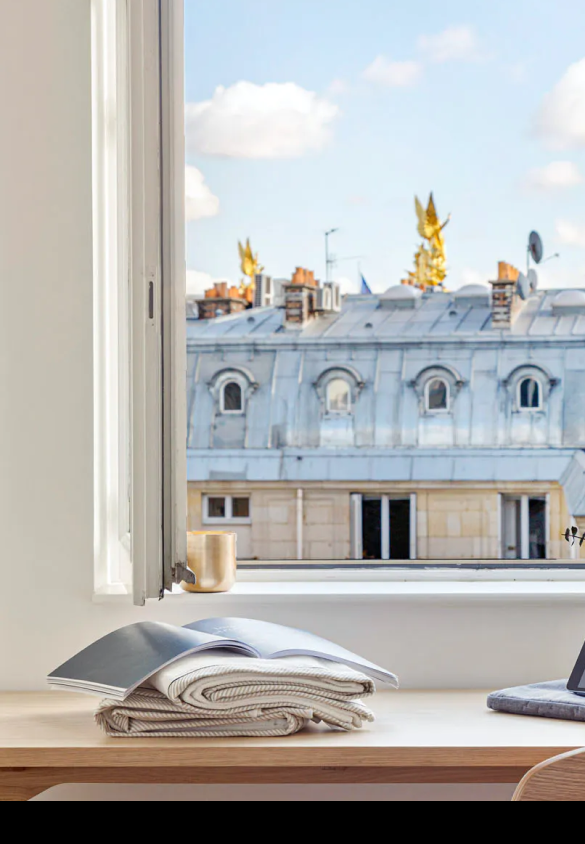
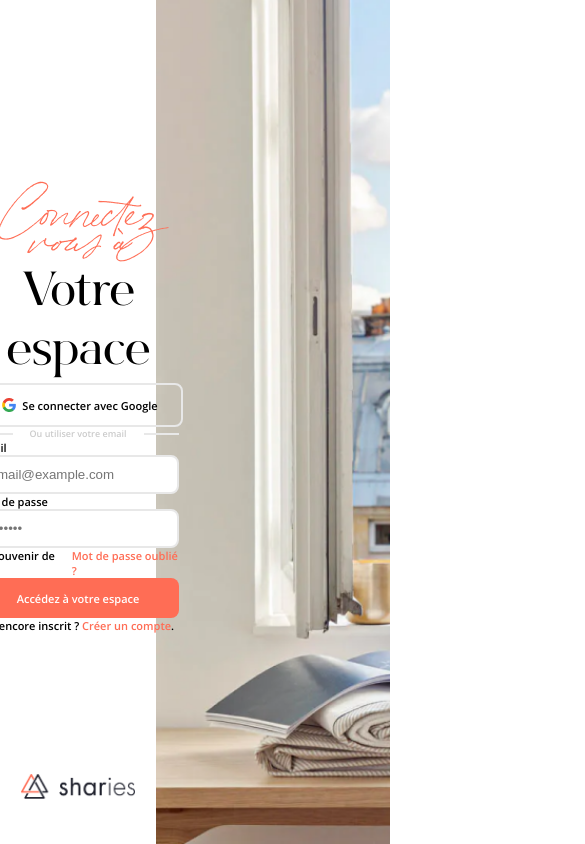
Before and after one commit to williamandrieu/sharies-test, a React (Create React App) app: page / in a window 390 px wide. Shown: the top 844 px of the page, 585 px wide, since content can reach past the window. Built offline with nearby package versions, Linux system fonts and the light colour scheme; no server answers.

Commit message:
Login page not responsive

```diff
--- a/src/App.css
+++ b/src/App.css
@@ -1,6 +1,4 @@
-.App {
-  text-align: center;
-}
+@import url('https://fonts.googleapis.com/css2?family=Open+Sans:wght@300;400;600;700&display=swap');
 
 @font-face {
   font-family: 'Bon Vivant Family Serif';
@@ -27,17 +25,192 @@
   font-style: italic;
 }
 
-body, html {
+body, html, #root,.App, .login{
   height: 100%;
   width: 100%;
-  background-color: black;
 }
 
 .login {
+  display: flex;
+  flex-direction: row;
+}
+
+
+.split-left{
+  width: 40%;
+  display: flex;
+  justify-content: center;
+  align-items: center;
+  position: relative;
+}
+
+.split-right{
+  width: 60%;
+}
+
+login-background-container {
+  width: 100%;
   height: 100%;
 }
 
-.loginbackground-image {
+.login-content{
+  width: 350px;
+  display: flex;
+  flex-direction: column;
+}
+
+.login-title{
   width: 100%;
+  text-align: center;
+}
+
+.title-hand{
+  font-family: 'Bon Vivant Family Script';
+  font-size: 48px;
+  line-height: 27px;
+  color: #FF6D55;
+
+}
+
+.title-serif{
+  font-family: 'Bon Vivant Family Serif';
+  font-size: 48px;
+  line-height: 59px;
+  color: black;
+  font-weight: bold;
+}
+
+.login-google-button{
+  width: 100%;
+  height: 40px;
+  border: 2px solid #E8E8E8;
+  border-radius: 8px;
+  display: flex;
+  justify-content: center;
+  align-items: center;
+  cursor: pointer;
+}
+
+.login-google-button > div{
+  font-family: 'Open Sans';
+  font-weight: 600;
+  color: black;
+  font-size: 11px;
+  display: flex;
+  justify-content: center;
+  align-items: center;
+}
+
+.login-google-button > div > img{
+  margin-right: 6px;
+}
+
+.separator-email{
+  width: 100%;
+  display: flex;
+  flex-direction: row;
+  align-items: center;
+}
+
+.separator-dash{
+  height: 2px;
+  background-color: #E8E8E8;
+  flex-grow: 1;
+}
+
+.separator-text{
+  font-family: 'Open Sans';
+  font-weight: 600;
+  color: #CBCBCB;
+  font-size: 9px;
+  justify-content: space-evenly;
+  padding: 0 17px;
+}
+
+.input-wrapper{
+  display: flex;
+  flex-direction: column;
+  justify-content: start;
+  text-align:start;
+}
+
+.input-wrapper > label{
+  font-family: 'Open Sans';
+  font-style: normal;
+  font-weight: 600;
+  font-size: 11px;
+  color: black;
+}
+
+.input-wrapper > input{
+    outline: none;
+    border: 2px solid #E8E8E8;
+    border-radius: 8px;
+    padding: 10px;
+}
+
+.input-wrapper > input:focus {
+  border: 2px solid #FF6D55;
+}
+
+.login-bottom-options{
+  display: flex;
+  flex-direction: row;
+  justify-content: space-between;
+}
+
+.remember-check{
+  font-family: 'Open Sans';
+  font-weight: 600;
+  font-size: 11px;
+  color: black;
+}
+
+.mdp-forgot{
+  font-family: 'Open Sans';
+  font-weight: 600;
+  font-size: 11px;
+  color: #FF6D55;
+  cursor: pointer;
+}
+
+.orange-btn{
+  width: 100%;
+  height: 40px;
+  display: flex;
+  justify-content: center;
+  align-items: center;
+  background-color: #FF6D55;
+  color: white;
+  border-radius: 8px;
+  font-family: 'Open Sans';
+  font-style: normal;
+  font-weight: 600;
+  font-size: 11px;
+}
+
+.ask-register{
+  font-family: 'Open Sans';
+  font-weight: 600;
+  font-size: 11px;
+  color: black;
+}
+
+.ask-register > a{
+  color: #FF6D55;
+  cursor: pointer;
+}
+
+.logo-footer-login{
+  height: 25px;
+  position: absolute;
+  bottom: 45px;
+}
+
+.login-background-container{
   height: 100%;
+  width: 100%;
+  background-image: url(images/loginbackground.png);
+  background-repeat: no-repeat;
+  background-size: cover;
 }
--- a/src/components/LoginPage.js
+++ b/src/components/LoginPage.js
@@ -3,6 +3,8 @@ import "firebase/firestore"
 import "firebase/auth"
 
 import loginbackground from "../images/loginbackground.png"
+import logogoogle from "../images/logogoogle.png"
+import logosharies from "../images/logosharies.png"
 
 export const LoginPage = (props) =>{
 
@@ -19,12 +21,53 @@ export const LoginPage = (props) =>{
 
     return (
         <div className={"login"}>
-           <div>
 
+            <div className={"split-left"}>
+
+           <div className={"login-content"}>
+               <div className={"login-title"}>
+                   <div className={"title-hand"}>Connectez vous à</div>
+                   <div className={"title-serif"}>Votre espace</div>
+               </div>
+                <div className={"login-google-button"}>
+                    <div>
+                        <img src={logogoogle}/>
+                        Se connecter avec Google
+                    </div>
+                </div>
+               <div className={"separator-email"}>
+                    <div className={"separator-dash"}></div>
+                    <div className={"separator-text"}>Ou utiliser votre email</div>
+                    <div className={"separator-dash"}></div>
+               </div>
+               <div className={"input-wrapper"}>
+                    <label>Email</label>
+                    <input id="emailText" type="text" placeholder="email@example.com"/>
+               </div>
+               <div className={"input-wrapper"}>
+                    <label>Mot de passe</label>
+                    <input id="mpdText" type="password" placeholder="•••••••"/>
+               </div>
+               <div className={"login-bottom-options"}>
+                    <div className={"remember-check"}>Se souvenir de moi</div>
+                    <div className={"mdp-forgot"}>Mot de passe oublié ?</div>
+               </div>
+
+               <div className={"orange-btn"}>
+                    Accédez à votre espace
+               </div>
+
+               <div className={"ask-register"}>
+                    Pas encore inscrit ? <a>Créer un compte</a>.
+               </div>
            </div>
-           <div className={"loginbackground-image"}>
-               <img src={loginbackground}/>
-           </div>
+            <img className={"logo-footer-login"} src={logosharies} />
+            </div>
+
+           <div className={"split-right"}>
+            <div className={"login-background-container"}>
+            </div>
+            </div>
         </div>
     )
 }
```
Also changed, not shown: src/images/logogoogle.png (added), src/images/logosharies.png (added).
